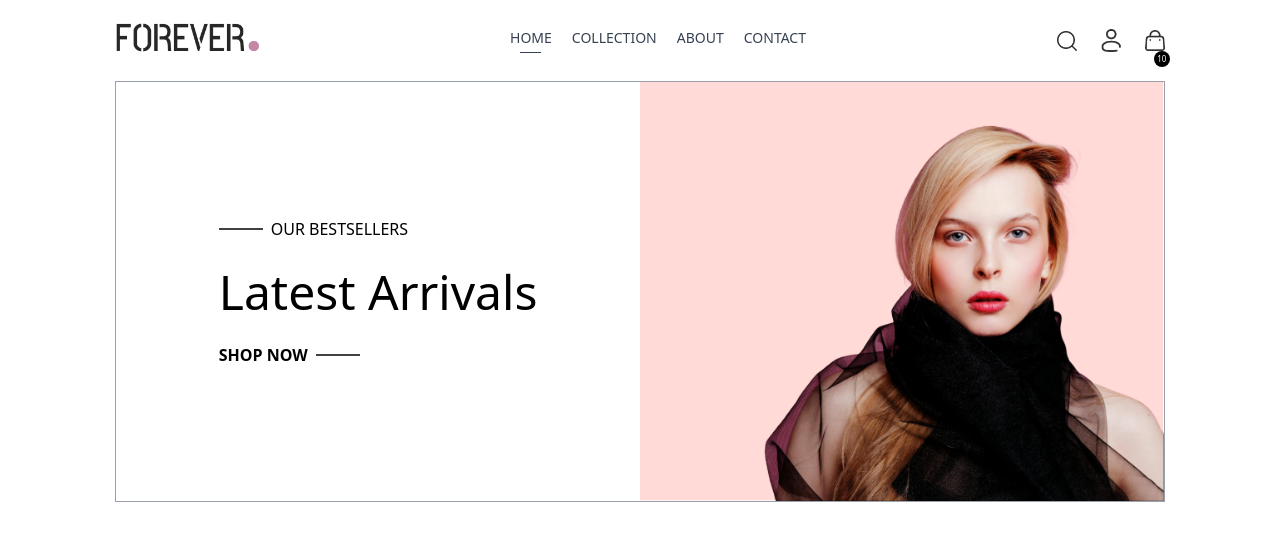
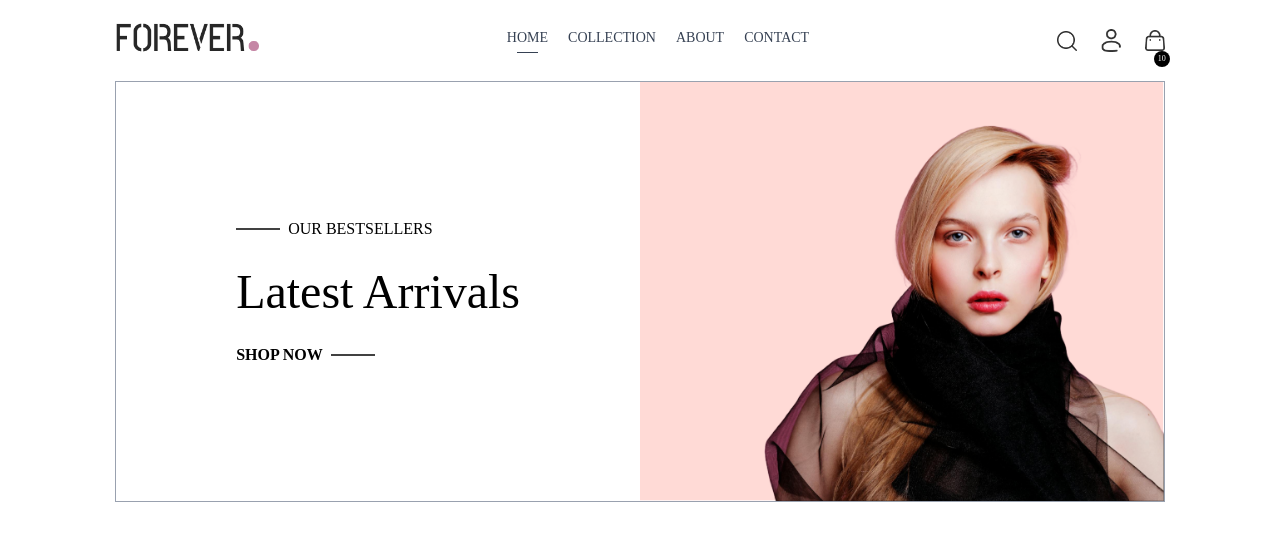
Before and after one commit to heyitsharman/Forever-Store, a React (Vite) app: page / in a window 1280 px wide. Shown: the top 540 px of the page. Built offline with nearby package versions, Linux system fonts and the light colour scheme.

Commit message:
added font styles, shop context

```diff
--- a/src/components/Hero.jsx
+++ b/src/components/Hero.jsx
@@ -10,7 +10,7 @@
                     <p className='w-8 md:w-11 h-[2px] bg-[#414141]'></p>
                     <p className='font-medium text-sm md:text-base'>OUR BESTSELLERS</p>
                 </div>
-                <h1 className='text-3xl sm:py-3 lg:text-5xl leading-relaxed'>Latest Arrivals</h1>
+                <h1 className='text-3xl sm:py-3 lg:text-5xl leading-relaxed prata-regula'>Latest Arrivals</h1>
                 <div className='flex items-center gap-2'>
                   <p className='font-semibold   text-sm md:text-base'>SHOP NOW</p>
                   <p className='w-8 md:w-11 h-[2px] bg-[#414141]' ></p>
--- /dev/null
+++ b/src/context/ShopContext.jsx
@@ -0,0 +1,20 @@
+const { createContext } = require("react");
+import {products} from "../assets/assets";
+export const ShopContext = createContext();
+
+const ShopContextProvider = (props) =>{
+
+    const currency = '₹';
+    const delivery_fee = 30;
+    const value = {
+        products, currency, delivery_fee
+    }
+
+    return (
+        <ShopContext.Provider value={value}>
+            {props.children}
+        </ShopContext.Provider>
+    )
+}
+
+export default ShopContextProvider;
--- a/src/index.css
+++ b/src/index.css
@@ -1,5 +1,16 @@
 @import "tailwindcss";
-
+@import url('https://fonts.googleapis.com/css2?family=Outfit:wght@100..900&family=Prata&display=swap');
 a.active hr{
     display : block;
 }
+
+*{
+    font-family: Outfit;
+
+}
+
+.prata-regular {
+  font-family: "Prata", serif;
+  font-weight: 400;
+  font-style: normal;
+}
```
